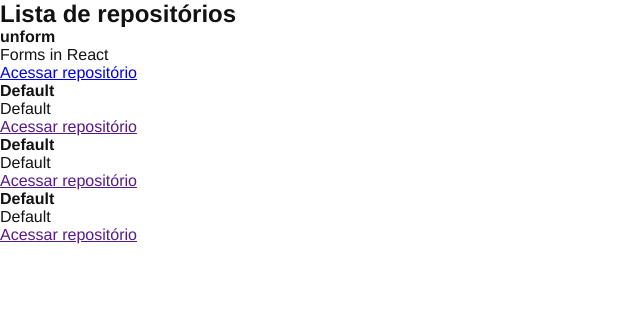
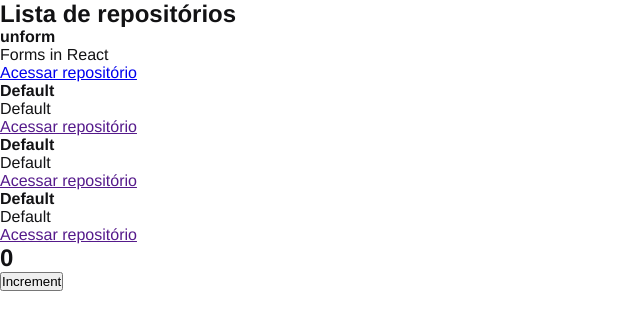
Before and after one commit to davilos/github-explorer, a React app: page / in a window 1280 px wide. Shown: the top 330 px of the page, without its empty margins (0-640 px from the left). Built offline with nearby package versions, Linux system fonts and the light colour scheme.

Commit message:
refactor: adiciona o componente Counter

```diff
--- a/src/App.jsx
+++ b/src/App.jsx
@@ -1,6 +1,12 @@
+import { Counter } from "./components/Counter";
 import { RepositoryList } from "./components/RepositoryList";
 import "./styles/global.scss";
 
 export function App() {
-  return <RepositoryList />;
+  return (
+    <>
+      <RepositoryList />
+      <Counter />
+    </>
+  );
 }
```
